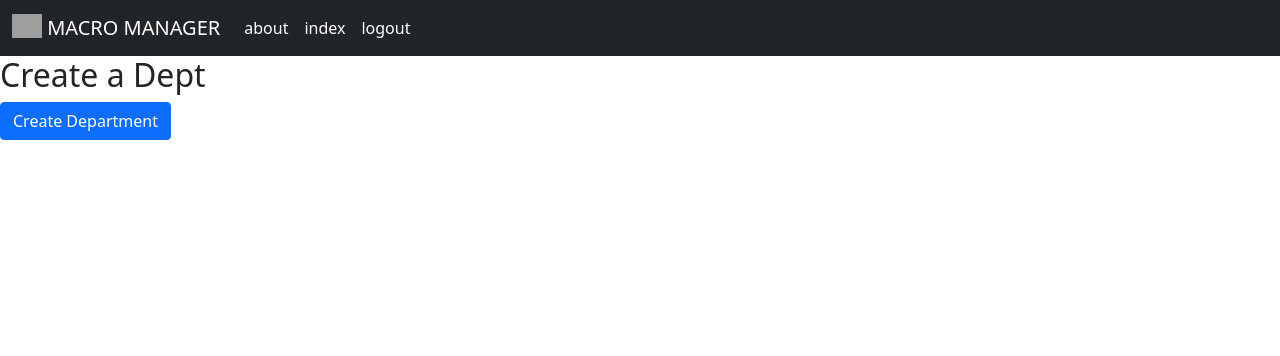
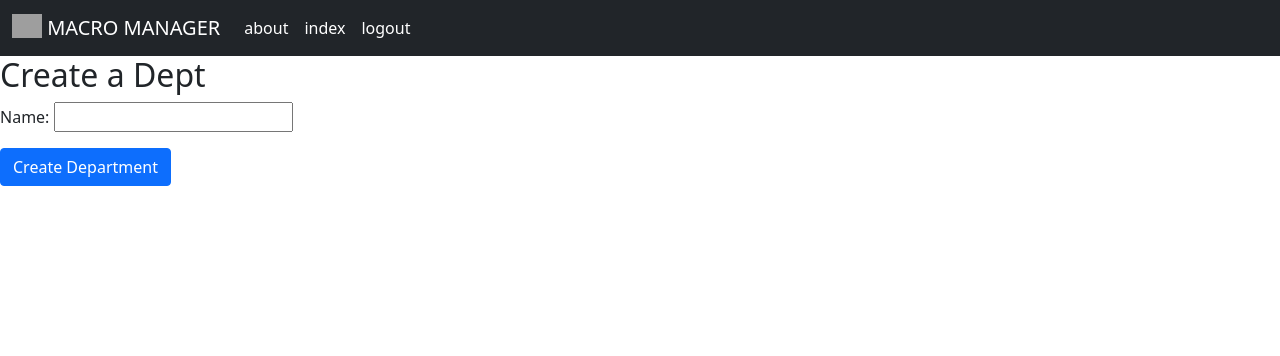
Before and after one commit to erictau/macromanager, a Django app: page /departments/new in a window 1280 px wide. Shown: the top 356 px of the page. Run offline with Django 4.2, Linux system fonts and the light colour scheme; the visitor is signed in with stand-in values (Sample User, id 1); grey boxes are pictures that could not be loaded.

Commit message:
Changes department_form.html

```diff
--- a/main_app/templates/departments/department_form.html
+++ b/main_app/templates/departments/department_form.html
@@ -20,7 +20,7 @@
 
 <form method="POST" action="{% url 'departments_create' %}">
 
-  {{ department_form.as_p }}
+  {{ dept_form.as_p }}
   {% csrf_token %}
   <input type="submit" value="Create Department" class="btn btn-primary">
 </form>
--- a/main_app/urls.py
+++ b/main_app/urls.py
@@ -9,6 +9,6 @@ urlpatterns = [
     path('organizations/new', views.organizations_new, name='organizations_new'),
     path('organizations/create', views.organizations_create, name='organizations_create'),
     path('departments/new', views.departments_new, name='departments_new'),
-    path('departments/create', views.departments_create, name='department_create'),
+    path('departments/create', views.departments_create, name='departments_create'),
     path('departments/<int:department_id>/tasks_create', views.tasks_create, name='tasks_create')
 ]
```
